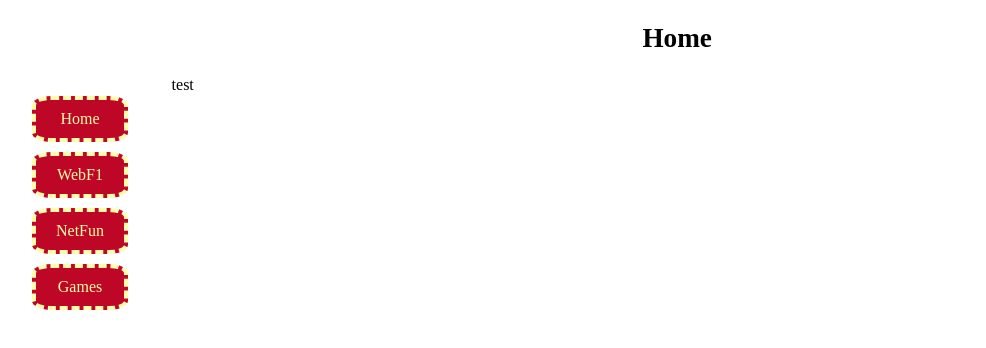
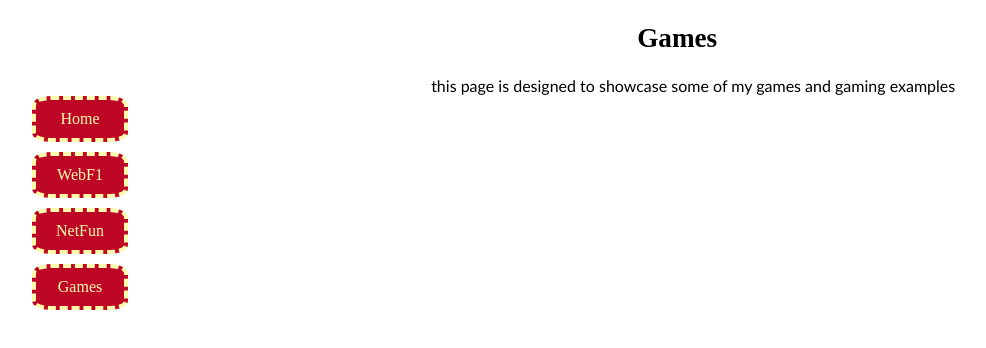
Before and after one commit to AGFlorence/AGFlorence.github.io, a plain HTML site: page games.html in a window 1280 px wide. Shown: the whole page, without its empty margins (26-1012 px from the left). Drawn offline with Linux system fonts and the light colour scheme.

Commit message:
newest version

```diff
--- a/games.html
+++ b/games.html
@@ -13,8 +13,8 @@
     <a href="#"><li> Games </li></a>
   </ul>
 </nav>
-<article>
-  <header> <h1> Home </h1></header>
-  test
+<article id="article">
+  <header> <h1> Games </h1></header>
+  <p>this page is designed to showcase some of my games and gaming examples</p>
 </article>
 </html>
--- a/style.css
+++ b/style.css
@@ -57,7 +57,7 @@ p{
   font-family: Trebuchet MS;
   text-indent: 2em;
 }
-#index{
+#article{
   text-align: center;
 }
 #Ima{
```
Also changed, not shown: index.html (+2 -1 lines), netfun.html (+1 -2 lines), webfun.html (+3 -3 lines).
